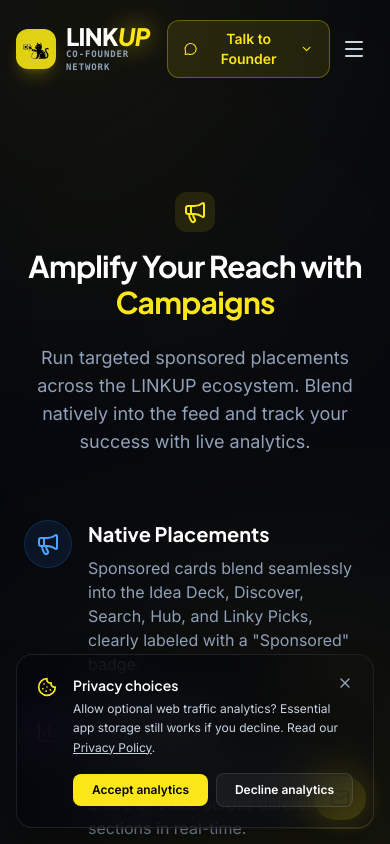
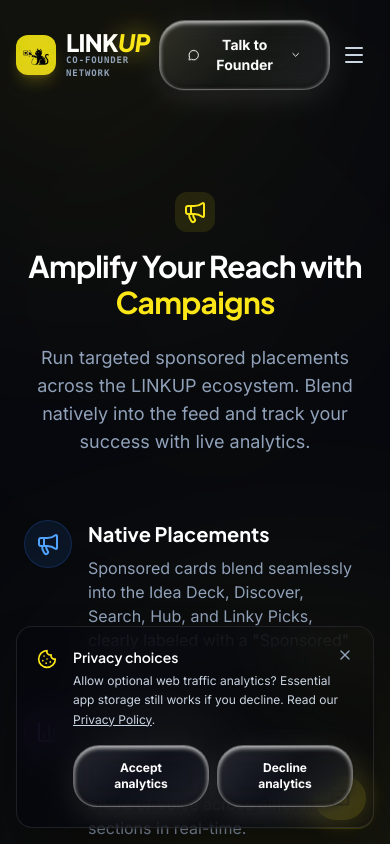
Before and after one commit to tanakaprince49-cell/Linkup-landing-page, a React (Vite) app: page /campaigns in a window 390 px wide. Shown: the top 844 px of the page. Built offline with nearby package versions, Linux system fonts and the light colour scheme.

Commit message:
feat(ui): apply colorless water liquid animation effect to all buttons across the site

```diff
--- a/src/components/BottomCTA.tsx
+++ b/src/components/BottomCTA.tsx
@@ -44,12 +44,12 @@
                     href="/app/landing"
                     target="_blank"
                     rel="noopener noreferrer"
-                    className="gooey-btn gooey-btn-primary px-8 sm:px-10 py-4 shadow-[0_0_35px_rgba(251,230,24,0.35)]"
+                    className="gooey-btn gooey-btn-primary px-8 sm:px-10 py-4 shadow-xl"
                     title="Launch Web Application"
                   >
                     <span className="water-drop-left" />
-                    <span className="gooey-btn-label text-black font-bold text-base">
-                      <Globe className="w-5 h-5 text-black" />
+                    <span className="gooey-btn-label text-white font-bold text-base">
+                      <Globe className="w-5 h-5 text-white" />
                       <span>View Web Version</span>
                     </span>
                   </a>
--- a/src/components/CookieConsent.tsx
+++ b/src/components/CookieConsent.tsx
@@ -64,7 +64,7 @@
                   <h3 id="privacy-choice-title" className="text-white font-semibold text-sm">Privacy choices</h3>
                   <button
                     onClick={handleDecline}
-                    className="text-slate-400 hover:text-white transition-colors"
+                    className="text-slate-400 hover:text-white transition-colors no-water-btn"
                     aria-label="Decline optional analytics and close"
                   >
                     <X className="w-4 h-4" />
@@ -77,13 +77,13 @@
                 <div className="flex items-center gap-2">
                   <button
                     onClick={handleAccept}
-                    className="flex-1 bg-[#FBE618] hover:bg-[#fff056] text-black font-semibold text-xs py-2 px-3 rounded-lg transition-colors"
+                    className="flex-1 water-btn text-white font-semibold text-xs py-2 px-3 rounded-xl transition-all"
                   >
                     Accept analytics
                   </button>
                   <button
                     onClick={handleDecline}
-                    className="flex-1 bg-white/5 hover:bg-white/10 text-white border border-white/10 font-semibold text-xs py-2 px-3 rounded-lg transition-colors"
+                    className="flex-1 water-btn text-white font-semibold text-xs py-2 px-3 rounded-xl transition-all"
                   >
                     Decline analytics
                   </button>
--- a/src/components/FAQ.tsx
+++ b/src/components/FAQ.tsx
@@ -128,11 +128,11 @@
                     >
                       <button
                         onClick={() => toggleFaq(id)}
-                        className="w-full px-6 py-5 flex items-center justify-between text-left focus:outline-none"
+                        className="w-full px-6 py-5 flex items-center justify-between text-left focus:outline-none no-water-btn"
                       >
                         <span className="text-lg font-semibold text-white pr-8">{faq.q}</span>
                         <div className={`shrink-0 w-8 h-8 rounded-full flex items-center justify-center transition-colors ${
-                          isOpen ? 'bg-[#FBE618] text-black' : 'bg-white/5 text-slate-400'
+                          isOpen ? 'bg-white/20 text-white border border-white/40' : 'bg-white/5 text-slate-400'
                         }`}>
                           {isOpen ? <Minus className="w-4 h-4" /> : <Plus className="w-4 h-4" />}
                         </div>
--- a/src/components/Hero.tsx
+++ b/src/components/Hero.tsx
@@ -95,8 +95,8 @@
                     title="Launch Web Application"
                   >
                     <span className="water-drop-left" />
-                    <span className="gooey-btn-label text-black font-bold text-base">
-                      <Globe className="w-5 h-5 text-black" />
+                    <span className="gooey-btn-label text-white font-bold text-base">
+                      <Globe className="w-5 h-5 text-white" />
                       <span>View Web Version</span>
                     </span>
                   </a>
--- a/src/components/Navbar.tsx
+++ b/src/components/Navbar.tsx
@@ -113,11 +113,11 @@
         <div className="relative translate-x-1 md:translate-x-0">
           <button
             onClick={() => setIsFounderMenuOpen(!isFounderMenuOpen)}
-            className="flex items-center gap-2 bg-[#FBE618]/10 hover:bg-[#FBE618]/20 border border-[#FBE618]/30 text-[#FBE618] px-4 py-2 rounded-xl text-sm font-semibold transition-all"
+            className="flex items-center gap-2 px-4 py-2 rounded-xl text-sm font-semibold text-white water-btn transition-all"
           >
-            <MessageCircle className="w-4 h-4" />
+            <MessageCircle className="w-4 h-4 text-white" />
             Talk to Founder
-            <ChevronDown className={`w-4 h-4 transition-transform duration-300 ${isFounderMenuOpen ? 'rotate-180' : ''}`} />
+            <ChevronDown className={`w-4 h-4 text-white transition-transform duration-300 ${isFounderMenuOpen ? 'rotate-180' : ''}`} />
           </button>
 
           <AnimatePresence>
@@ -222,7 +222,8 @@
 
         {/* Mobile Menu Toggle */}
         <button
-          className="md:hidden p-2 text-slate-300 hover:text-white hover:bg-white/10 rounded-lg transition-colors ml-1"
+          className="md:hidden p-2 text-slate-300 hover:text-white hover:bg-white/10 rounded-lg transition-colors ml-1 no-water-btn"
+          aria-label="Toggle navigation menu"
           onClick={() => setIsMobileMenuOpen(!isMobileMenuOpen)}
         >
           {isMobileMenuOpen ? <X className="w-6 h-6" /> : <Menu className="w-6 h-6" />}
--- a/src/index.css
+++ b/src/index.css
@@ -261,8 +261,12 @@
   }
 }
 
-/* 4. Liquid Water Button Styles */
-.gooey-btn {
+/* 4. Colorless Liquid Water Button Styles (Pure Water Appearance) */
+.gooey-btn,
+.gooey-btn-primary,
+.gooey-btn-secondary,
+.gooey-btn-dark,
+.water-btn {
   position: relative;
   display: inline-flex;
   align-items: center;
@@ -273,7 +277,6 @@
   text-decoration: none;
   cursor: pointer;
   border-radius: 24px 28px 22px 26px;
-  border: 1px solid rgba(255, 255, 255, 0.25);
   outline: none;
   isolation: isolate;
   user-select: none;
@@ -281,51 +284,106 @@
   transition: transform 0.4s cubic-bezier(0.25, 1, 0.5, 1),
               border-radius 0.4s ease,
               box-shadow 0.4s ease,
-              background 0.3s ease;
+              background 0.3s ease,
+              border-color 0.3s ease;
   overflow: visible;
 
-  /* Water surface depth & caustic top reflection */
+  /* Colorless pure water body */
+  background: linear-gradient(135deg, rgba(255, 255, 255, 0.12) 0%, rgba(255, 255, 255, 0.03) 50%, rgba(255, 255, 255, 0.08) 100%) !important;
+  color: #FFFFFF !important;
+  border: 1px solid rgba(255, 255, 255, 0.35) !important;
+  backdrop-filter: blur(16px) saturate(180%);
+  -webkit-backdrop-filter: blur(16px) saturate(180%);
+
+  /* Pure clear water specular reflection & caustic meniscus */
   box-shadow:
-    inset 0 2px 4px rgba(255, 255, 255, 0.7),
-    inset 0 -3px 4px rgba(0, 0, 0, 0.3),
-    0 8px 24px -4px rgba(0, 194, 255, 0.25);
+    inset 0 2px 4px rgba(255, 255, 255, 0.8),
+    inset 0 -3px 5px rgba(0, 0, 0, 0.4),
+    0 8px 30px -4px rgba(255, 255, 255, 0.12),
+    0 2px 6px rgba(0, 0, 0, 0.4) !important;
 }
 
-/* Yellow Liquid Water Button (Web Version) */
-.gooey-btn-primary {
-  background: linear-gradient(135deg, #FFF152 0%, #FBE618 65%, #E6D000 100%);
-  color: #05070D;
+/* Hover: Water droplet expansion and glowing refraction */
+.gooey-btn:hover,
+.gooey-btn-primary:hover,
+.gooey-btn-secondary:hover,
+.gooey-btn-dark:hover,
+.water-btn:hover {
+  transform: scale(1.05) translateY(-2px);
+  z-index: 5;
+  background: linear-gradient(135deg, rgba(255, 255, 255, 0.22) 0%, rgba(255, 255, 255, 0.07) 50%, rgba(255, 255, 255, 0.16) 100%) !important;
+  border-color: rgba(255, 255, 255, 0.65) !important;
   box-shadow:
-    inset 0 2px 4px rgba(255, 255, 255, 0.8),
-    inset 0 -3px 4px rgba(0, 0, 0, 0.25),
-    0 10px 30px -4px rgba(251, 230, 24, 0.4);
+    inset 0 3px 6px rgba(255, 255, 255, 0.95),
+    inset 0 -3px 5px rgba(0, 0, 0, 0.45),
+    0 14px 40px -4px rgba(0, 0, 0, 0.6),
+    0 0 24px rgba(255, 255, 255, 0.25) !important;
 }
 
-/* Cyan Aquatic Water Button */
-.gooey-btn-secondary {
-  background: linear-gradient(135deg, #7BE6FF 0%, #00C2FF 60%, #0099CC 100%);
-  color: #05070D;
-  animation-delay: -3.5s;
+/* Universal Site-Wide Water Button Rule for All Action Buttons */
+button:not(.no-water-btn):not([aria-label*="close"]):not([aria-label*="dismiss"]):not(.tab-pill),
+.btn-water-effect,
+a.btn-cta,
+a[href="/app/landing"]:not(.no-water-btn),
+a[href^="https://play.google"]:not(.no-water-btn) {
+  position: relative;
+  border-radius: 22px;
+  background: linear-gradient(135deg, rgba(255, 255, 255, 0.12) 0%, rgba(255, 255, 255, 0.03) 50%, rgba(255, 255, 255, 0.08) 100%);
+  color: #FFFFFF !important;
+  border: 1px solid rgba(255, 255, 255, 0.35);
+  backdrop-filter: blur(14px) saturate(180%);
+  -webkit-backdrop-filter: blur(14px) saturate(180%);
   box-shadow:
-    inset 0 2px 4px rgba(255, 255, 255, 0.8),
-    inset 0 -3px 4px rgba(0, 0, 0, 0.25),
-    0 10px 30px -4px rgba(0, 194, 255, 0.4);
+    inset 0 2px 4px rgba(255, 255, 255, 0.75),
+    inset 0 -2px 3px rgba(0, 0, 0, 0.35),
+    0 8px 25px -4px rgba(255, 255, 255, 0.1),
+    0 2px 6px rgba(0, 0, 0, 0.4);
+  animation: waterWobble 7s ease-in-out infinite alternate;
+  transition: transform 0.4s cubic-bezier(0.25, 1, 0.5, 1),
+              box-shadow 0.4s ease,
+              border-color 0.4s ease,
+              background 0.3s ease;
+  isolation: isolate;
+  user-select: none;
 }
 
-/* Deep Obsidian Water Droplet (Google Play button) */
-.gooey-btn-dark {
-  background: linear-gradient(135deg, rgba(28, 38, 56, 0.95) 0%, rgba(12, 18, 30, 0.98) 100%);
-  color: #FFFFFF;
-  border: 1px solid rgba(255, 255, 255, 0.22);
-  animation-delay: -2s;
+button:not(.no-water-btn):not([aria-label*="close"]):not([aria-label*="dismiss"]):not(.tab-pill):hover,
+.btn-water-effect:hover,
+a.btn-cta:hover,
+a[href="/app/landing"]:not(.no-water-btn):hover,
+a[href^="https://play.google"]:not(.no-water-btn):hover {
+  transform: scale(1.04) translateY(-2px);
+  border-color: rgba(255, 255, 255, 0.65);
+  background: linear-gradient(135deg, rgba(255, 255, 255, 0.22) 0%, rgba(255, 255, 255, 0.07) 50%, rgba(255, 255, 255, 0.16) 100%);
   box-shadow:
-    inset 0 2px 3px rgba(255, 255, 255, 0.45),
-    inset 0 -3px 5px rgba(0, 0, 0, 0.5),
-    0 8px 24px -4px rgba(0, 194, 255, 0.2);
+    inset 0 3px 6px rgba(255, 255, 255, 0.95),
+    inset 0 -3px 5px rgba(0, 0, 0, 0.4),
+    0 12px 35px -2px rgba(0, 0, 0, 0.6),
+    0 0 20px rgba(255, 255, 255, 0.2);
 }
 
-/* Liquid Water Surface Gleam Sheen */
-.gooey-btn::before {
+button:not(.no-water-btn):not([aria-label*="close"]):not([aria-label*="dismiss"]):not(.tab-pill):active,
+.btn-water-effect:active,
+a.btn-cta:active,
+a[href="/app/landing"]:not(.no-water-btn):active,
+a[href^="https://play.google"]:not(.no-water-btn):active {
+  transform: scale(0.96) translateY(2px);
+  transition-duration: 0.1s;
+}
+
+/* Exempt footer text links and subtle inline buttons */
+footer button,
+footer a,
+.no-water-btn {
+  animation: none !important;
+  box-shadow: none !important;
+  background: transparent !important;
+  border: none !important;
+}
+
+/* Water Gleam light sheen sweeping across */
+.gooey-btn::before,
+.water-btn::before {
   content: '';
   position: absolute;
   top: -50%;
@@ -344,24 +402,26 @@
   z-index: 1;
 }
 
-.gooey-btn:hover::before {
+.gooey-btn:hover::before,
+.water-btn:hover::before {
   animation: waterGleam 2.2s cubic-bezier(0.4, 0, 0.2, 1) infinite;
 }
 
-/* Liquid water droplets that reach across the gap to merge into a fluid meniscus */
+/* Colorless water droplets that reach across the gap to merge into a fluid meniscus */
 .gooey-btn::after {
   content: '';
   position: absolute;
   top: 50%;
   width: 32px;
   height: 32px;
-  background: inherit;
+  background: rgba(255, 255, 255, 0.12);
+  border: 1px solid rgba(255, 255, 255, 0.35);
   border-radius: 50%;
   pointer-events: none;
   opacity: 0;
   transition: transform 0.5s cubic-bezier(0.34, 1.56, 0.64, 1), opacity 0.3s ease;
   z-index: -1;
-  box-shadow: inherit;
+  box-shadow: inset 0 2px 4px rgba(255, 255, 255, 0.8);
 }
 
 /* Default droplet position on the right */
@@ -377,12 +437,14 @@
   top: 50%;
   width: 30px;
   height: 30px;
-  background: inherit;
+  background: rgba(255, 255, 255, 0.12);
+  border: 1px solid rgba(255, 255, 255, 0.35);
   border-radius: 50%;
   pointer-events: none;
   opacity: 0;
   transition: transform 0.5s cubic-bezier(0.34, 1.56, 0.64, 1), opacity 0.35s ease;
   z-index: -1;
+  box-shadow: inset 0 2px 4px rgba(255, 255, 255, 0.8);
 }
 
 .gooey-btn .water-drop-left {
@@ -396,15 +458,6 @@
 }
 
 /* Hover: Water droplets surge outwards and fuse into a liquid water bridge */
-.gooey-btn:hover {
-  transform: scale(1.05) translateY(-2px);
-  z-index: 5;
-  box-shadow:
-    inset 0 3px 6px rgba(255, 255, 255, 0.9),
-    0 14px 36px -4px rgba(0, 194, 255, 0.4),
-    0 0 25px rgba(251, 230, 24, 0.35);
-}
-
 .gooey-container:hover .gooey-btn::after,
 .gooey-container:hover .water-drop-left,
 .gooey-container:hover .water-drop-right {
@@ -424,17 +477,20 @@
 }
 
 /* Active splash compression */
-.gooey-btn:active {
+.gooey-btn:active,
+.water-btn:active {
   transform: scale(0.95) translateY(2px);
   transition-duration: 0.1s;
 }
 
-/* Crisp text & badge layer */
+/* Crisp text & badge layer: Keeps text and icons 100% visible and razor sharp */
 .gooey-btn-label {
   position: relative;
   z-index: 10;
   display: flex;
   align-items: center;
   gap: 8px;
+  color: #FFFFFF !important;
+  text-shadow: 0 1px 3px rgba(0, 0, 0, 0.8);
   pointer-events: none;
 }
```
Also changed, not shown: src/components/BuilderDirectory.tsx (+6 -6 lines), src/components/GooeyButtonGroup.tsx (+6 -6 lines), src/components/LinkupAgentFeature.tsx (+11 -11 lines).
